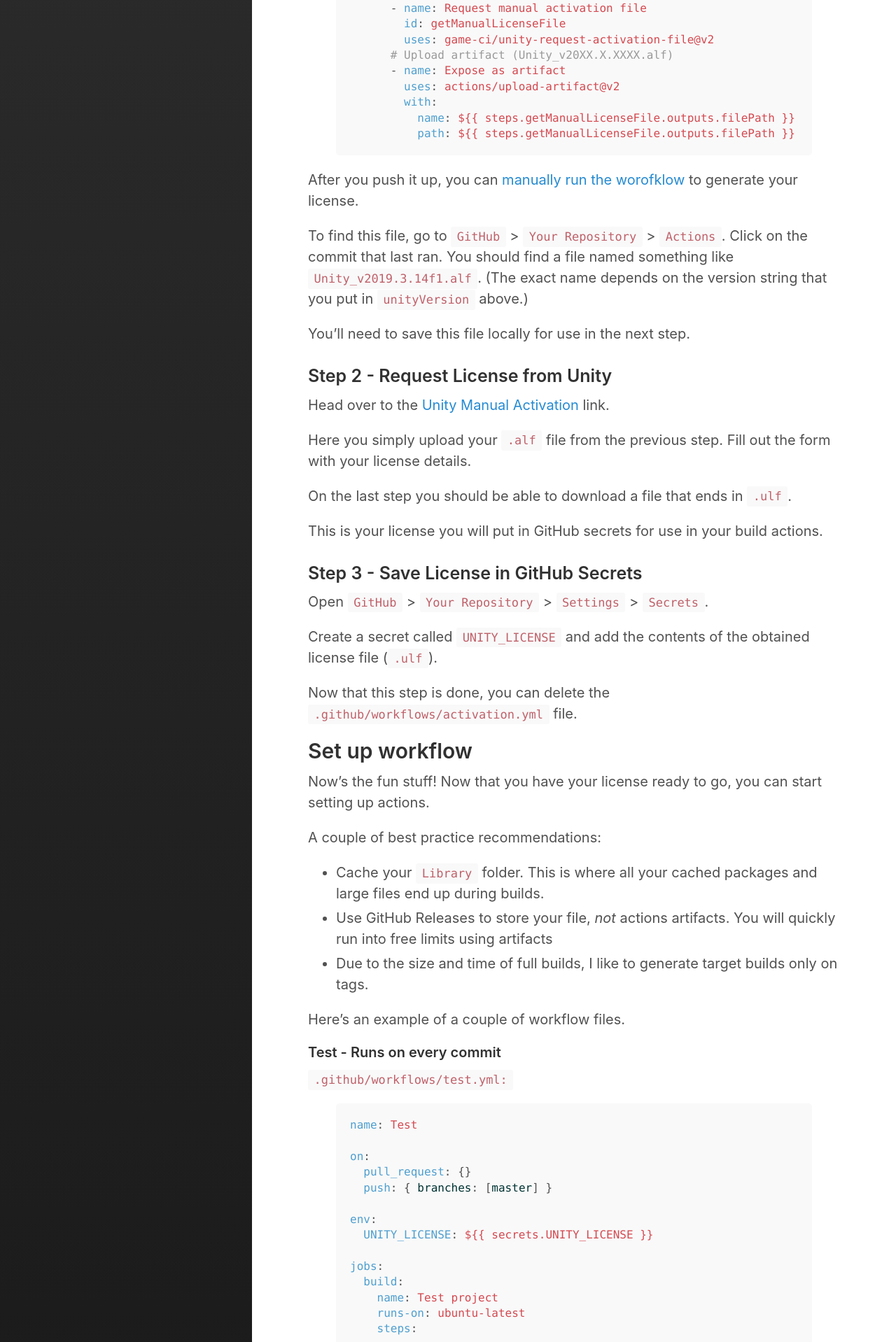
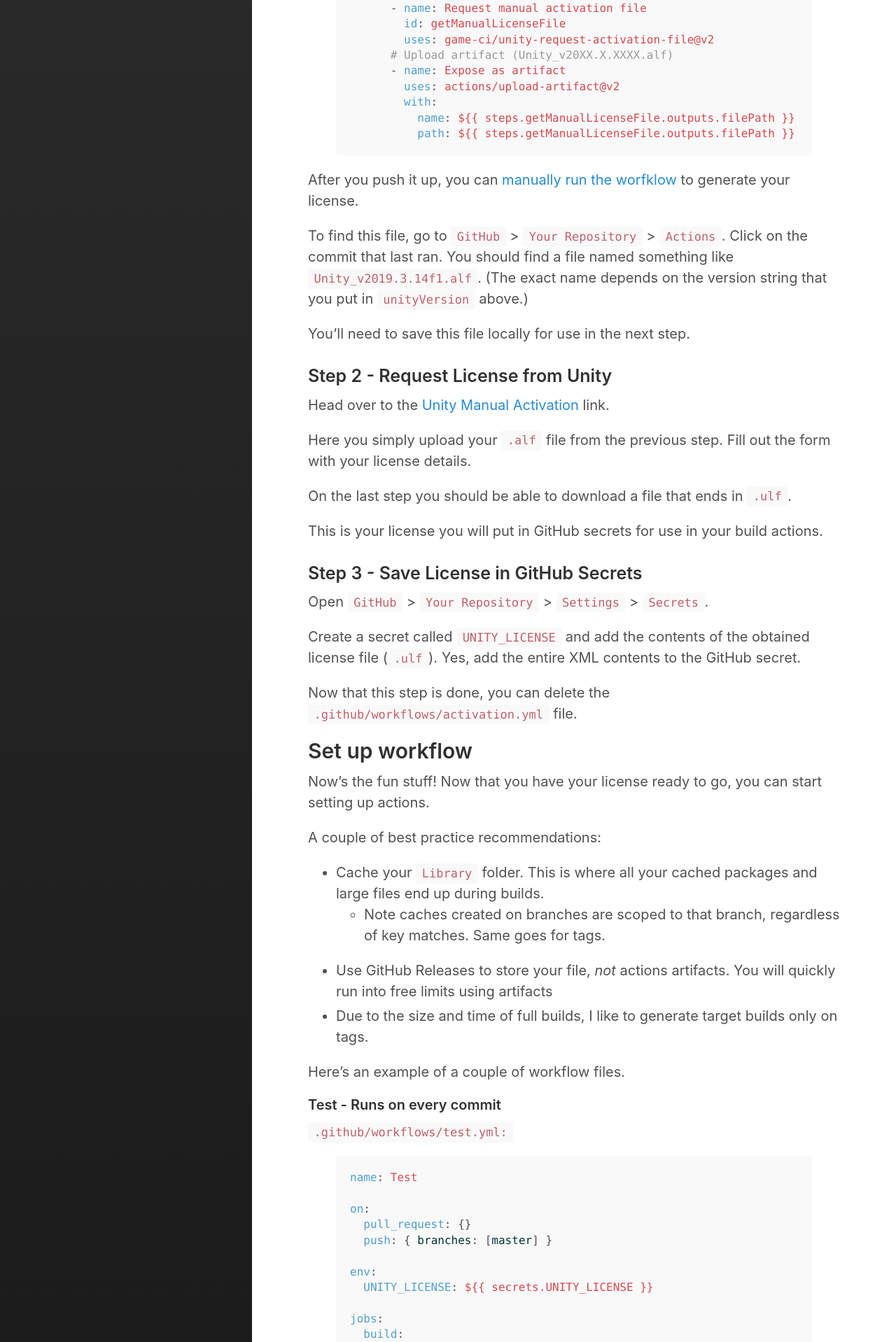
Before and after one commit to isaacbroyles/isaacbroyles.github.io, a Jekyll site: the page built from _posts/2020-07-04-unity-github-actions.md, in a window 1280 px wide. Shown: the part 1187-3105 px from the top of the page at 70% size. Built offline with Jekyll 4.4.1, drawn with Linux system fonts in a browser that asks for light colours; some of the changed text lies outside the part shown.

Commit message:
Fix typos and add additional wording

```diff
--- a/_posts/2020-07-04-unity-github-actions.md
+++ b/_posts/2020-07-04-unity-github-actions.md
@@ -65,7 +65,7 @@ jobs:
 {% endhighlight %}
 <!-- prettier-ignore-end -->
 
-After you push it up, you can [manually run the worofklow](https://docs.github.com/en/actions/managing-workflow-runs/manually-running-a-workflow) to generate your license.
+After you push it up, you can [manually run the worfklow](https://docs.github.com/en/actions/managing-workflow-runs/manually-running-a-workflow) to generate your license.
 
 To find this file, go to `GitHub` > `Your Repository` > `Actions`. Click on the commit that last ran. You should find a file named something like `Unity_v2019.3.14f1.alf`. (The exact name depends on the version string that you put in `unityVersion` above.)
 
@@ -85,7 +85,7 @@ This is your license you will put in GitHub secrets for use in your build action
 
 Open `GitHub` > `Your Repository` > `Settings` > `Secrets`.
 
-Create a secret called `UNITY_LICENSE` and add the contents of the obtained license file (`.ulf`).
+Create a secret called `UNITY_LICENSE` and add the contents of the obtained license file (`.ulf`). Yes, add the entire XML contents to the GitHub secret.
 
 Now that this step is done, you can delete the `.github/workflows/activation.yml` file.
 
@@ -96,6 +96,7 @@ Now's the fun stuff! Now that you have your license ready to go, you can start s
 A couple of best practice recommendations:
 
 - Cache your `Library` folder. This is where all your cached packages and large files end up during builds.
+  - Note caches created on branches are scoped to that branch, regardless of key matches. Same goes for tags.
 - Use GitHub Releases to store your file, _not_ actions artifacts. You will quickly run into free limits using artifacts
 - Due to the size and time of full builds, I like to generate target builds only on tags.
 
```
